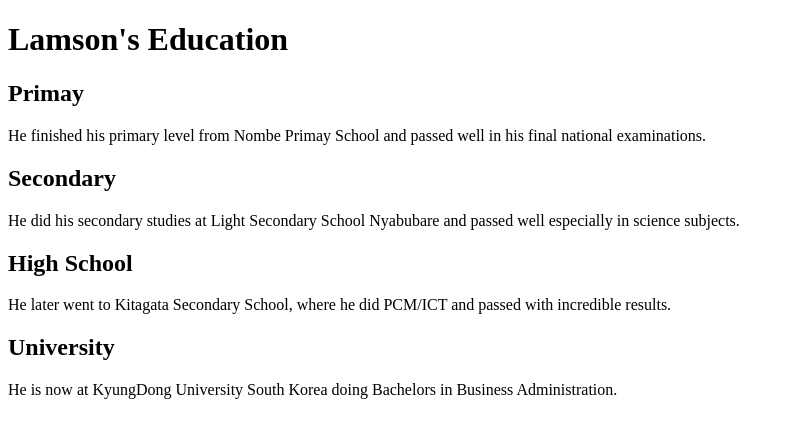
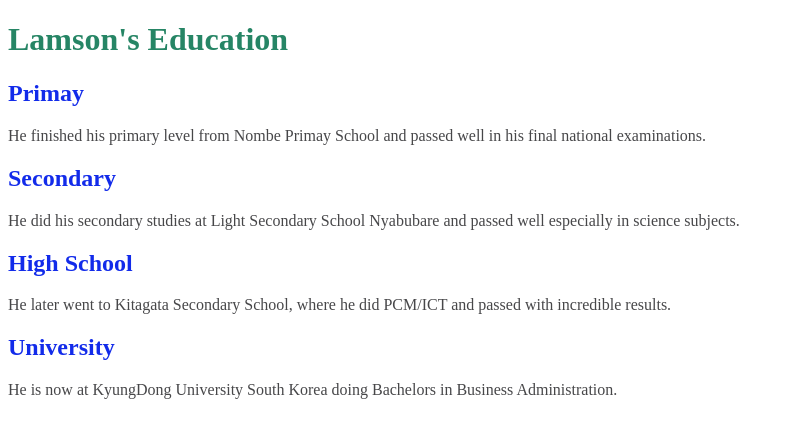
Before and after one commit to TUSIIMIRELAMSON/lamlam, a plain HTML site: page vvv/education.html in a window 1280 px wide. Shown: the whole page, without its empty margins (0-794 px from the left). Drawn offline with Linux system fonts and the light colour scheme.

Commit message:
changes made1

```diff
--- a/css/styles.css
+++ b/css/styles.css
@@ -20,6 +20,4 @@ html{
 }
 .inner-boxes{
   background-color: rgb(154, 111, 125);
-
-
-}
+ }
--- a/vvv/education.html
+++ b/vvv/education.html
@@ -3,9 +3,14 @@
     <head>
         <meta charset="UTF-8">
         <title>Education</title>
+        <style> h2{color: rgb(18, 43, 234)};</style>
+        <style>body{color: rgba(1, 1, 4, 0.727)};</style>
+        <link rel="styles" href="/css/styles.css"/>
+
     </head>
 <body>
-<h1>Lamson's Education</h1>
+    <div class="educ1">
+<h1 style="color: rgb(38, 133, 101);">Lamson's Education</h1>
 <h2>Primay </h2>
 <p>He finished his primary level from Nombe Primay School
     and passed well in his final national examinations. </p>
@@ -21,7 +26,7 @@
 
 
 
-
+</div>
 </body>
 
 
```
Also changed, not shown: index.html (+1 -0 lines).
